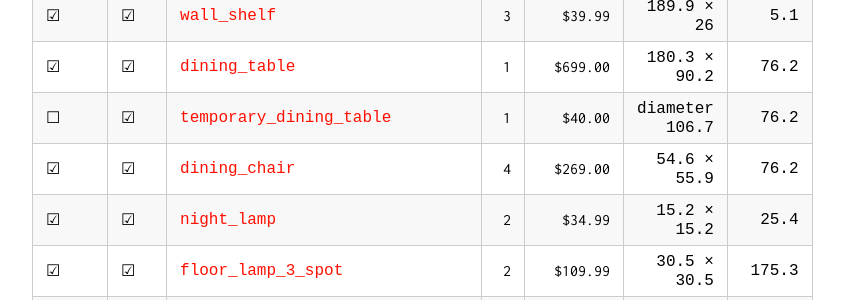
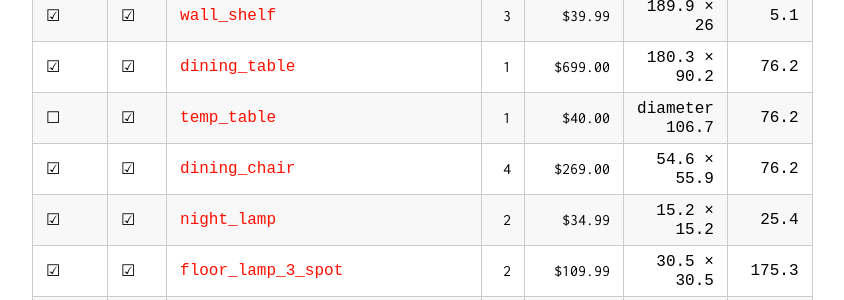
Before and after one commit to caporali/caporali.github.io, a Jekyll site: the page built from files/apt/markdown/furniture.md, in a window 1280 px wide and 900 px high, scrolled down 1712 px. Shown: the part 151-451 px from the top of the window, without its empty margins (258-1102 px from the left). Built offline with Jekyll 4.4.1, drawn with Linux system fonts in a browser that asks for light colours; our own code applies the rules of GitHub Pages for plain Markdown files.

Commit message:
temp_table added

```diff
--- a/files/apt/data.json
+++ b/files/apt/data.json
@@ -25,8 +25,8 @@
         "angle": 90
       },
       {
-        "id": "temporary_dining_table_3ae56627-13ae-47d9-99ce-c9a38db8d94f",
-        "type": "temporary_dining_table",
+        "id": "temp_table_3ae56627-13ae-47d9-99ce-c9a38db8d94f",
+        "type": "temp_table",
         "x": 372.4583435058594,
         "y": 282.5007019042969,
         "angle": 0
@@ -498,7 +498,7 @@
       "price": 699
     },
     {
-      "name": "temporary_dining_table",
+      "name": "temp_table",
       "count": 1,
       "width": 106.7,
       "depth": 106.7,
--- a/files/apt/markdown/furniture.md
+++ b/files/apt/markdown/furniture.md
@@ -43,7 +43,7 @@
 | ☑ | ☑ | [`wall_shelf`](https://www.ikea.com/us/en/p/lack-wall-shelf-white-90282180/) | 4 | $29.99 | `109.9 × 26` | `5.1` |
 | ☑ | ☑ | [`wall_shelf`](https://www.ikea.com/us/en/p/lack-wall-shelf-white-50282182/) | 3 | $39.99 | `189.9 × 26` | `5.1` |
 | ☑ | ☑ | [`dining_table`](https://www.article.com/product/24725/emmer-71-glass-dining-table-oak) | 1 | $699.00 | `180.3 × 90.2` | `76.2` |
-| ☐ | ☑ | [`temporary_dining_table`](https://www.facebook.com/marketplace/) | 1 | $40.00 | `diameter 106.7` | `76.2` |
+| ☐ | ☑ | [`temp_table`](https://www.facebook.com/marketplace/) | 1 | $40.00 | `diameter 106.7` | `76.2` |
 | ☑ | ☑ | [`dining_chair`](https://www.article.com/product/19215/fonra-dining-chair-oak-and-santolina-gray) | 4 | $269.00 | `54.6 × 55.9` | `76.2` |
 | ☑ | ☑ | [`night_lamp`](https://www.ikea.com/us/en/p/taernaby-table-lamp-dimmable-beige-10508079/) | 2 | $34.99 | `15.2 × 15.2` | `25.4` |
 | ☑ | ☑ | [`floor_lamp_3_spot`](https://www.ikea.com/us/en/p/hektar-floor-lamp-with-3-spotlights-dark-gray-40393618/) | 2 | $109.99 | `30.5 × 30.5` | `175.3` |
```
